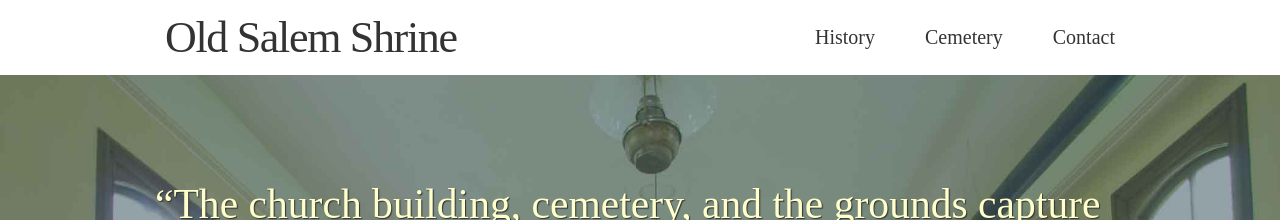
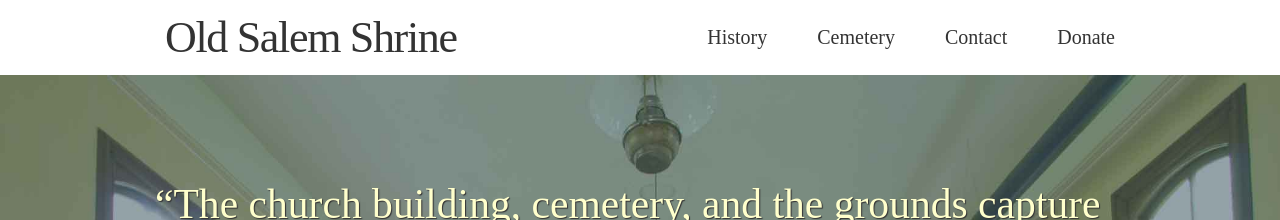
Before and after one commit to oldsalemshrine/oldsalemshrine.github.io, a Jekyll site: the page index.html, which Jekyll copies as it is, in a window 1280 px wide. Shown: the top 220 px of the page. Built offline with Jekyll 4.4.1, drawn with Linux system fonts in a browser that asks for light colours; some web fonts are replaced; Markdown is read by kramdown in place of the engine named in the settings.

Commit message:
Add donate link

```diff
--- a/index.html
+++ b/index.html
@@ -27,6 +27,7 @@
         <li><a href="#history">History</a></li>
         <li><a href="#cemetery">Cemetery</a></li>
         <li><a href="#contact">Contact</a></li>
+        <li><a href="https://squareup.com/store/old-salem-shrine/" target="_blank">Donate</a></li>
       </ul>
     </section>
   </nav>
```
